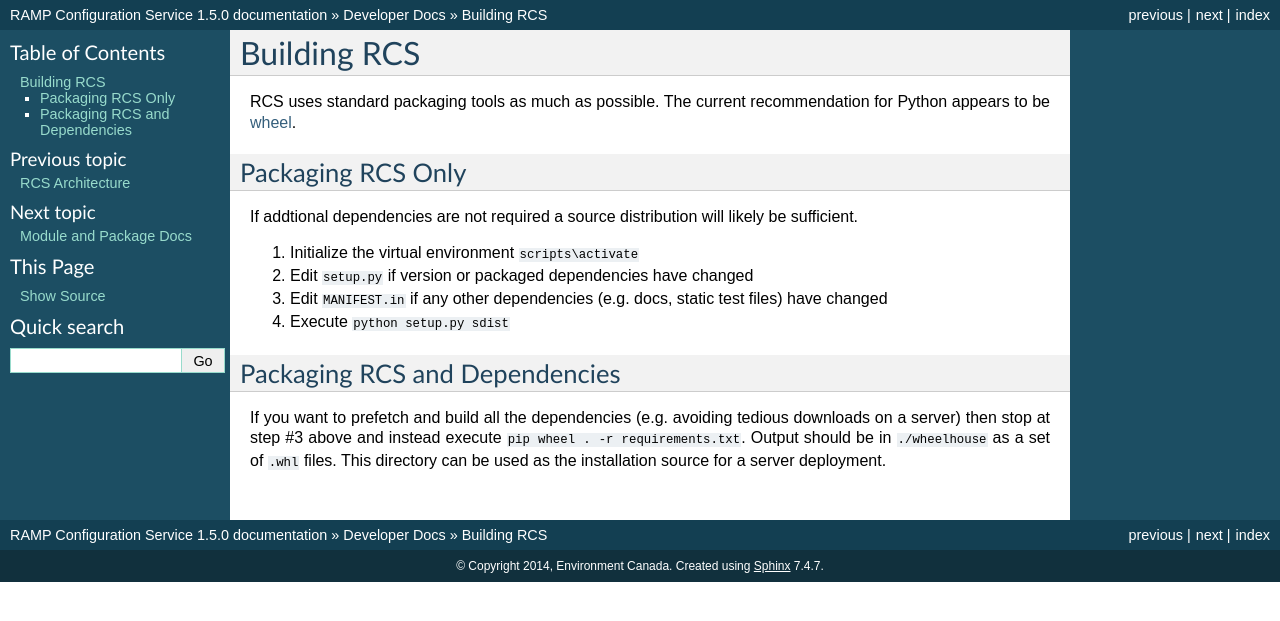
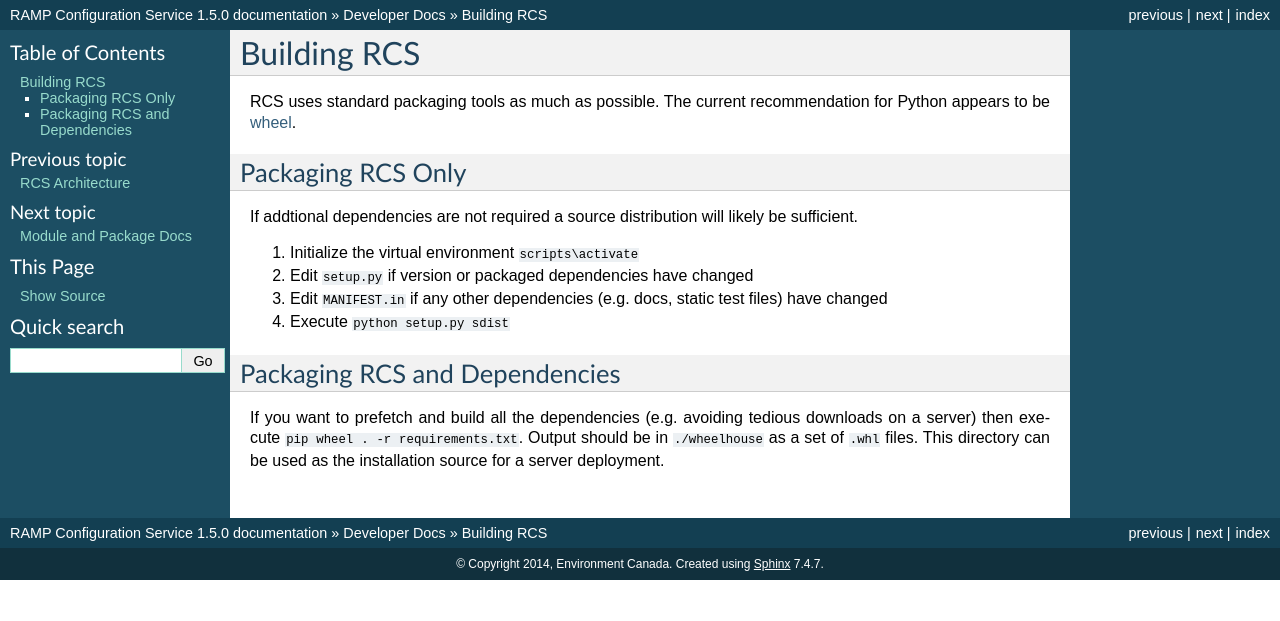
Before and after one commit to fgpv-vpgf/rcs, a Sphinx documentation site: the page built from docs/dev/building.rst, in a window 1280 px wide. Shown: the top 621 px of the page. Built offline with Sphinx 7.4.7, drawn with Linux system fonts in a browser that asks for light colours.

Commit message:
Fixed incorrect note about building RCS and deps

```diff
--- a/docs/dev/building.rst
+++ b/docs/dev/building.rst
@@ -18,7 +18,6 @@
 ------------------------------
 
 If you want to prefetch and build all the dependencies (e.g. avoiding tedious
-downloads on a server) then stop at step #3 above and instead execute
-``pip wheel . -r requirements.txt``.  Output should be in ``./wheelhouse`` as a
-set of ``.whl`` files.  This directory can be used as the installation source for
-a server deployment.
+downloads on a server) then execute ``pip wheel . -r requirements.txt``.
+Output should be in ``./wheelhouse`` as a set of ``.whl`` files.  This
+directory can be used as the installation source for a server deployment.
```
